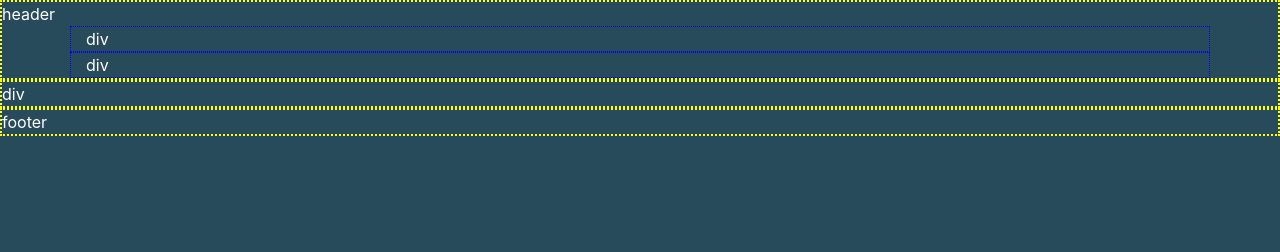
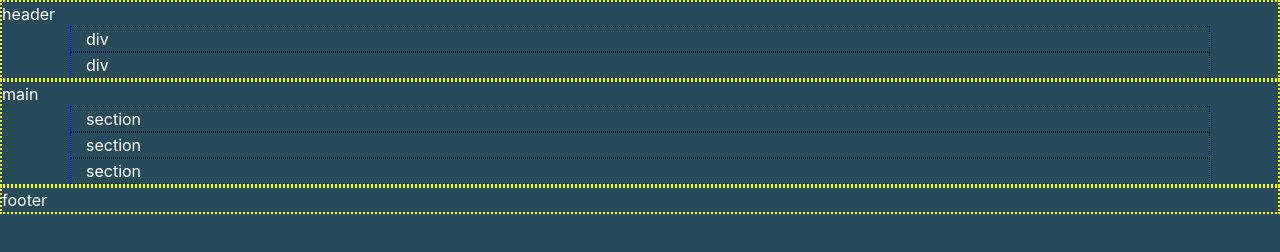
Before and after one commit to jcarlosj/Vandal-T5-Completa, a plain HTML site: page index.html in a window 1280 px wide. Drawn offline with nearby package versions, Linux system fonts and the light colour scheme.

Commit message:
[+] DOM/JavaScript: Crea elementos hijos del elemento 'main'

```diff
--- a/css/master.css
+++ b/css/master.css
@@ -8,7 +8,8 @@ body {
     border: 2px dotted yellow;
     box-sizing: border-box;
 }
-.header div {
+.header div,
+.main-content section {
     border: 1px dotted blue;
     box-sizing: border-box;
 }
--- a/js/master.js
+++ b/js/master.js
@@ -93,12 +93,17 @@ window .onload = () => {
     let html = {
         'body': [
             { 'tag': 'header', 'id': null, 'class': [ 'header', 'order-1' ] },
-            { 'tag': 'div', 'id': null, 'class': [ 'main-content', 'order-2' ] },
+            { 'tag': 'main', 'id': null, 'class': [ 'main-content', 'order-2' ] },
             { 'tag': 'footer', 'id': null, 'class': [ 'footer', 'order-3' ] }
         ],
         'header': [
             { 'tag': 'div', 'id': null, 'class': [ 'container', 'header-top' ] },
             { 'tag': 'div', 'id': null, 'class': [ 'container', 'header-bottom' ] }
+        ],
+        'main': [
+            { 'tag': 'section', 'id': null, 'class': [ 'container', 'ads' ] },
+            { 'tag': 'section', 'id': null, 'class': [ 'container', 'games' ] },
+            { 'tag': 'section', 'id': null, 'class': [ 'container', 'news' ] }
         ]
     };
 
@@ -109,6 +114,9 @@ window .onload = () => {
     $body = dom .createChildrenElementsBy( $body, html .body );
     $header = $body .children[ 2 ];
     $header = dom .createChildrenElementsBy( $header, html .header );
+    $main = $body .children[ 1 ];
+    $main = dom .createChildrenElementsBy( $main, html .main );
+
 
     console .log( $body );
 
```
